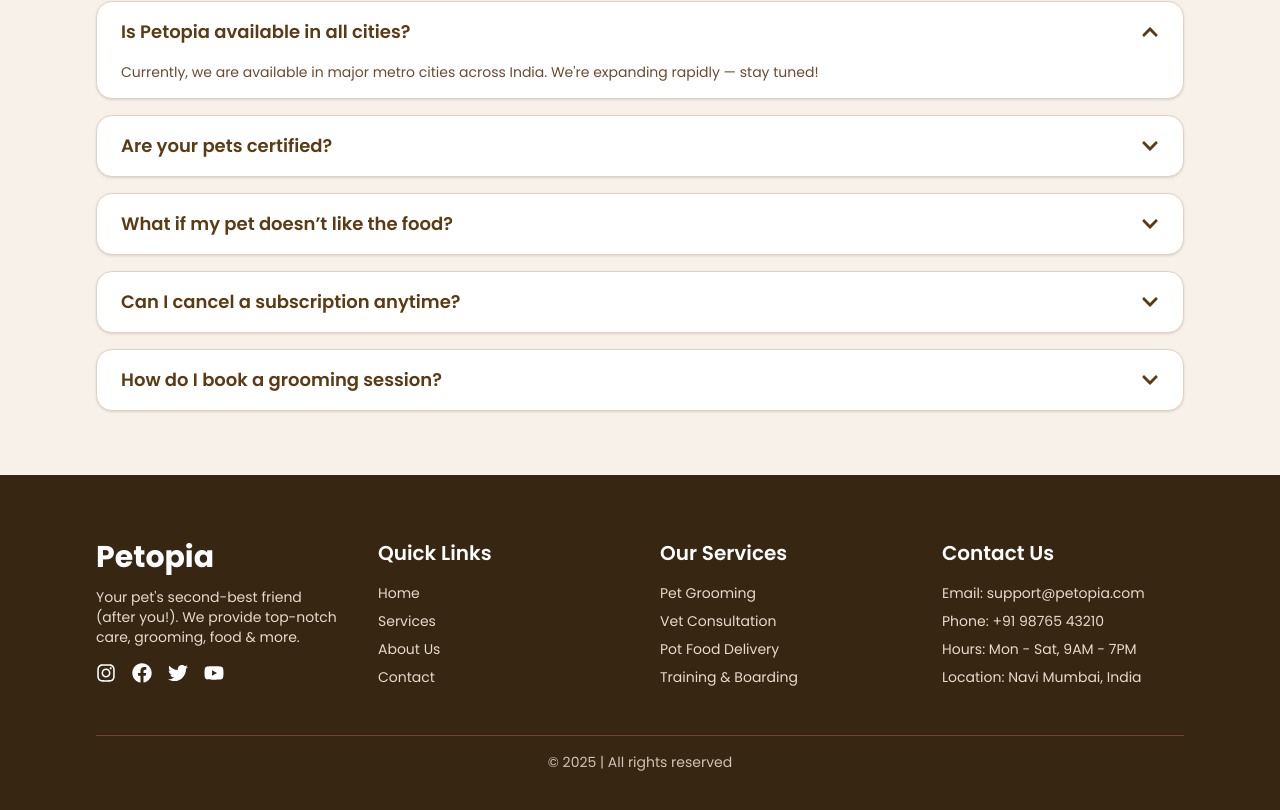
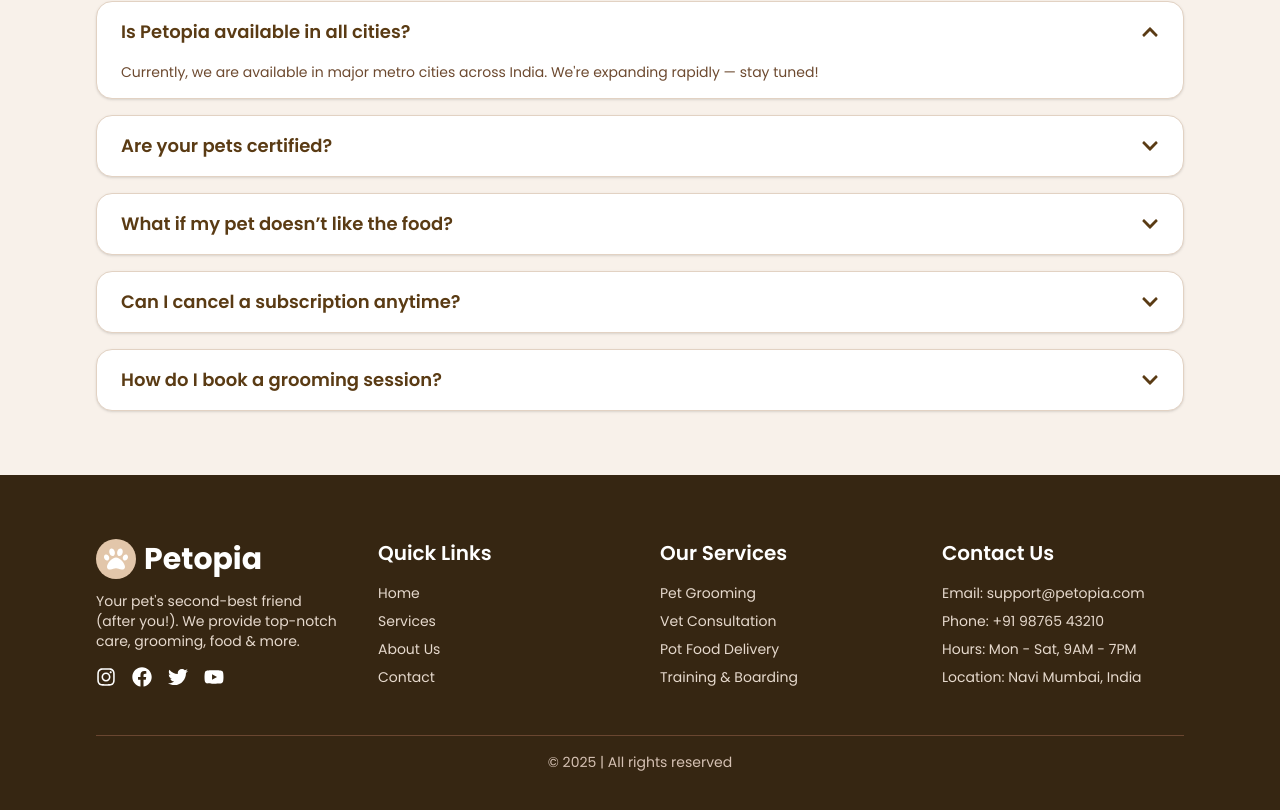
Before and after one commit to Maclemon17/Petopia, a React (Vite) app: page / in a window 1280 px wide. Shown: the part 3215-4025 px from the top of the page. Built offline with nearby package versions, Linux system fonts and the light colour scheme.

Commit message:
feat: add paw icon to Footer logo and update layout for better visual appeal

```diff
--- a/src/components/Footer.tsx
+++ b/src/components/Footer.tsx
@@ -1,4 +1,4 @@
-import { FaFacebook, FaInstagram, FaTwitter, FaYoutube } from "react-icons/fa"
+import { FaFacebook, FaInstagram, FaPaw, FaTwitter, FaYoutube } from "react-icons/fa"
 
 
 const Footer = () => {
@@ -8,7 +8,12 @@ const Footer = () => {
 
                 {/* FOOTER LOGO */}
                 <div>
-                    <h2 className="text-3xl font-bold mb-3">Petopia</h2>
+                    <div className="flex items-center gap-2 select-none cursor-pointer">
+                        <div className="bg-petopia-light-brown p-2 rounded-full mb-3">
+                            <FaPaw className="text-2xl hover:text-black" />
+                        </div>
+                        <h2 className="text-3xl font-bold mb-3">Petopia</h2>
+                    </div>
 
                     <p className="text-sm text-[#e6d9cd]">
                         Your pet's second-best friend (after you!). We provide top-notch care, grooming, food & more.
```
